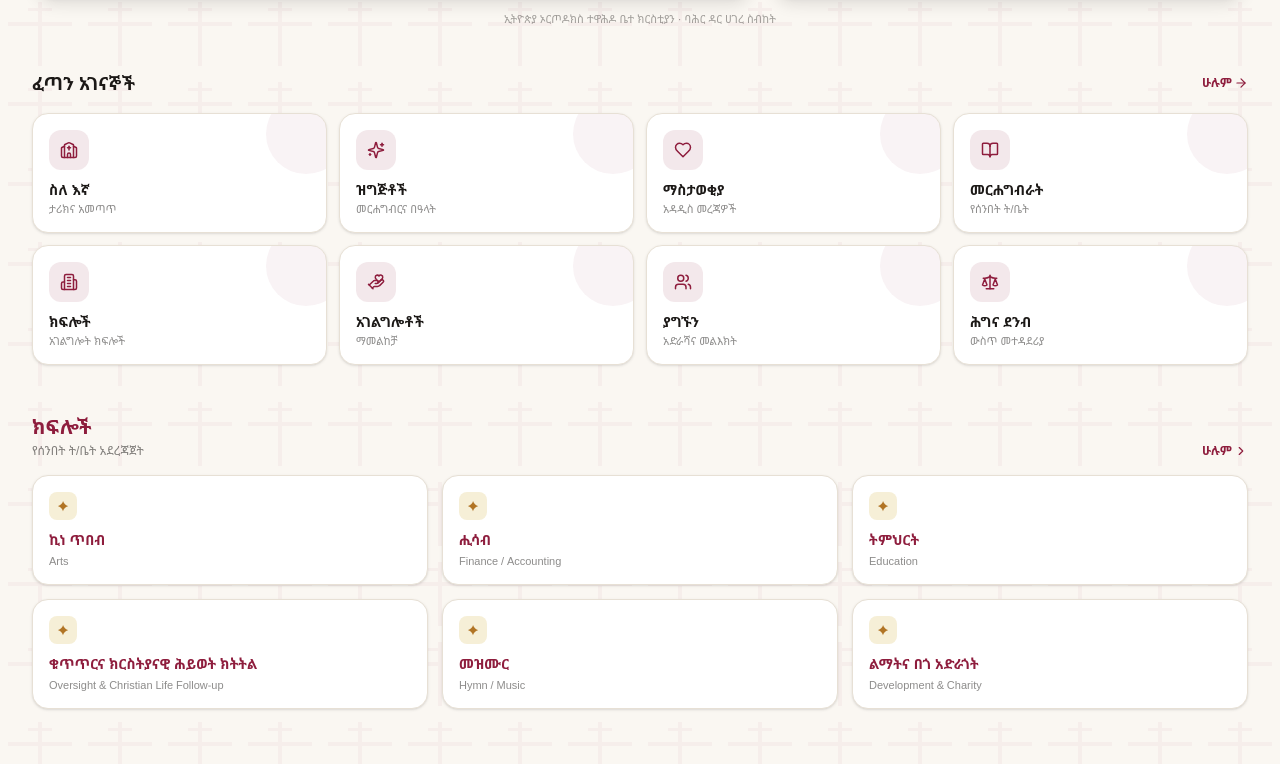
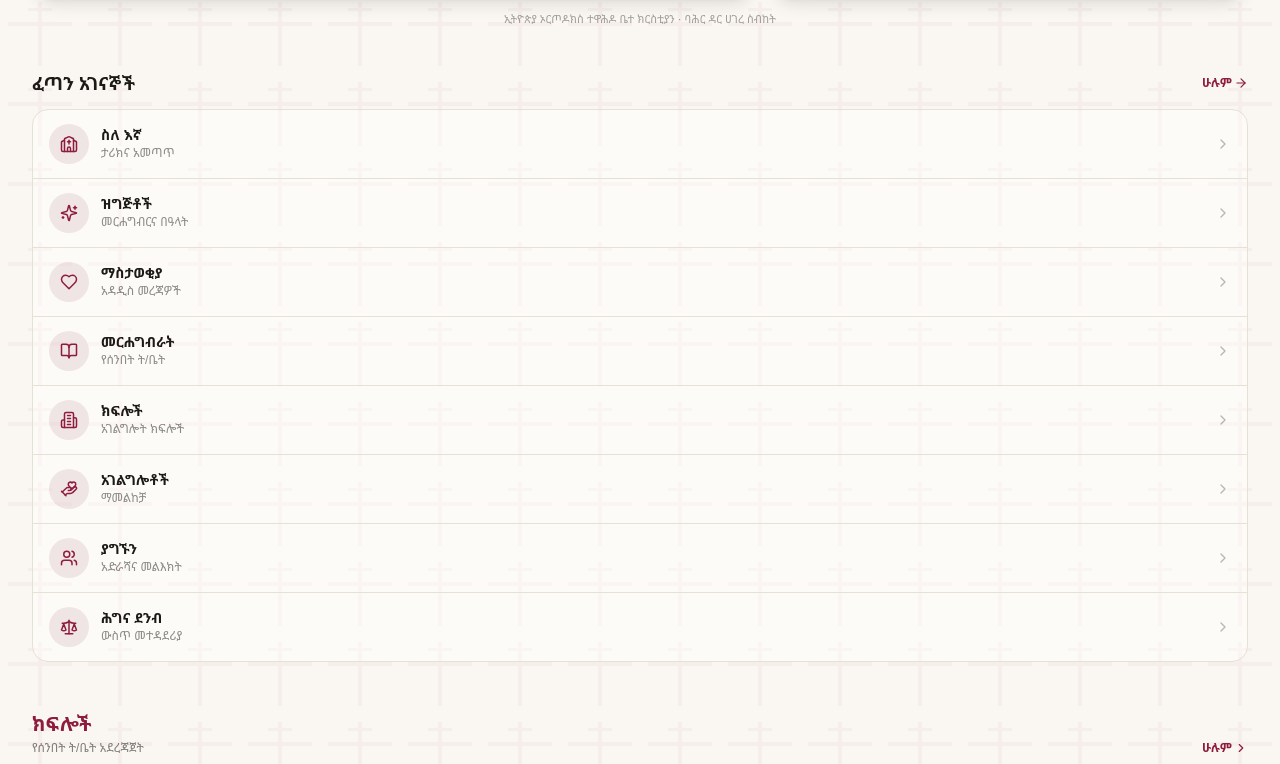
Before and after one commit to Menelik2/Church, a Next.js app: page / in a window 1280 px wide. Shown: the part 953-1717 px from the top of the page. Built offline with nearby package versions, Linux system fonts and the light colour scheme.

Commit message:
ui: replace ፈጣን አገናኞች cards with clean list layout

```diff
--- a/src/app/page.tsx
+++ b/src/app/page.tsx
@@ -15,7 +15,7 @@ import {
 } from "lucide-react";
 import { DOCUMENT_META, DEPARTMENTS } from "@/data/regulations";
 import { EthiopianCross } from "@/components/orthodox/EthiopianCross";
-import { FadeIn, StaggerChildren, StaggerItem } from "@/components/motion/FadeIn";
+import { FadeIn } from "@/components/motion/FadeIn";
 import { motion, useScroll, useTransform } from "framer-motion";
 import { useRef } from "react";
 import { churchFront, churchAerial, christIcon } from "@/data/church-photos";
@@ -263,7 +263,7 @@ export default function HomePage() {
       </section>
 
       <section className="mx-auto max-w-7xl px-4 pt-8 sm:px-6 sm:pt-10 lg:px-8">
-        <div className="mb-4 flex items-center justify-between">
+        <div className="mb-3 flex items-center justify-between">
           <h2 className="text-base font-bold amharic text-[var(--foreground)] sm:text-lg">
             ፈጣን አገናኞች
           </h2>
@@ -274,32 +274,34 @@ export default function HomePage() {
             ሁሉም <ArrowRight className="h-3.5 w-3.5" />
           </Link>
         </div>
-        <StaggerChildren className="grid grid-cols-2 gap-2.5 sm:grid-cols-4 sm:gap-3">
+        <nav
+          aria-label="ፈጣን አገናኞች"
+          className="divide-y divide-[var(--border)] rounded-2xl border border-[var(--border)] bg-[var(--card)]/40"
+        >
           {quickGrid.map((item) => {
             const Icon = item.icon;
             return (
-              <StaggerItem key={item.href}>
               <Link
+                key={item.href}
                 href={item.href}
-                  className="group relative flex min-h-[7rem] flex-col justify-between overflow-hidden rounded-2xl border border-[var(--border)] bg-[var(--card)] p-3.5 shadow-sm transition-all active:scale-[0.97] hover:border-[var(--color-burgundy-300)] hover:shadow-md sm:min-h-[7.5rem] sm:p-4"
+                className="flex items-center gap-3 px-3.5 py-3.5 transition active:bg-[var(--primary)]/5 hover:bg-[var(--muted)]/50 sm:px-4 sm:py-3.5"
               >
-                  <span className="absolute -right-5 -top-5 h-20 w-20 rounded-full bg-[var(--primary)]/5 transition group-hover:bg-[var(--primary)]/10" />
-                  <span className="relative flex h-10 w-10 items-center justify-center rounded-xl bg-[var(--primary)]/10 text-[var(--primary)] transition group-active:bg-[var(--primary)] group-active:text-white">
+                <span className="flex h-10 w-10 shrink-0 items-center justify-center rounded-full bg-[var(--primary)]/10 text-[var(--primary)]">
                   <Icon className="h-[18px] w-[18px]" strokeWidth={2} />
                 </span>
-                  <span className="relative mt-2.5">
-                    <span className="block text-[13px] font-bold leading-tight amharic text-[var(--foreground)] sm:text-sm">
+                <span className="min-w-0 flex-1">
+                  <span className="block text-[14px] font-semibold leading-tight amharic text-[var(--foreground)]">
                     {item.title}
                   </span>
-                    <span className="mt-0.5 block text-[11px] leading-snug text-[var(--foreground)]/50 amharic line-clamp-1">
+                  <span className="mt-0.5 block text-[12px] leading-snug text-[var(--foreground)]/50 amharic">
                     {item.desc}
                   </span>
                 </span>
+                <ChevronRight className="h-4 w-4 shrink-0 text-[var(--foreground)]/30" />
               </Link>
-              </StaggerItem>
             );
           })}
-        </StaggerChildren>
+        </nav>
       </section>
 
       <section className="mx-auto max-w-7xl px-4 py-10 sm:px-6 sm:py-12 lg:px-8">
```
Lines whose indentation alone changed are shown as unchanged.
